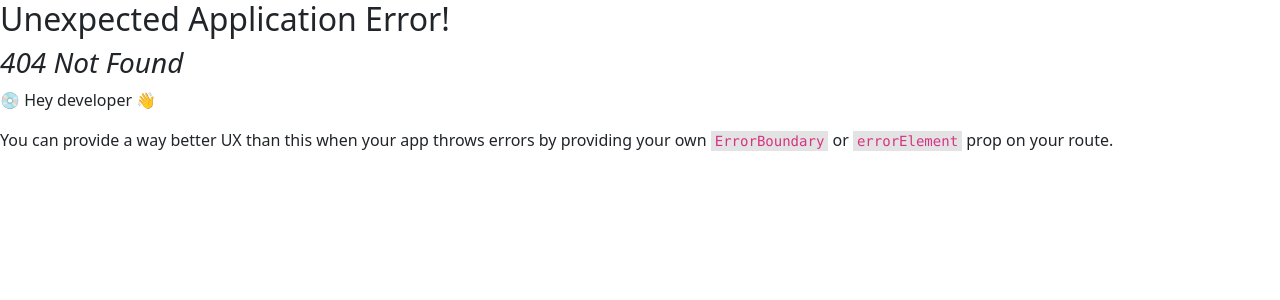
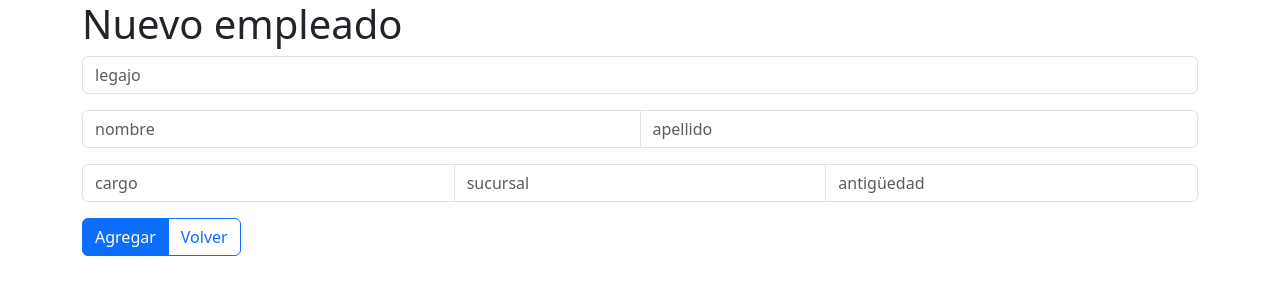
Before and after one commit to Jota98daut/ayiacademy-tp2, a React (Create React App) app in the folder ejercicio1/client/: page /empleados/nuevo in a window 1280 px wide. Before the commit this address had no page. Shown: the top 300 px of the page. Built offline with nearby package versions, Linux system fonts and the light colour scheme.

Commit message:
tp1: agregar empleado

```diff
--- a/ejercicio1/client/src/index.js
+++ b/ejercicio1/client/src/index.js
@@ -9,6 +9,7 @@ import {
   Navigate,
   RouterProvider,
 } from "react-router-dom";
+import NuevoEmpleado from "./pages/empleados/Nuevo";
 
 const root = ReactDOM.createRoot(document.getElementById("root"));
 
@@ -25,6 +26,10 @@ const router = createBrowserRouter([
     path: "/empleados",
     element: <Empleados titulo="Listado de Empleados" />,
   },
+  {
+    path: "/empleados/nuevo",
+    element: <NuevoEmpleado />,
+  },
 ]);
 
 root.render(
--- a/ejercicio1/client/src/pages/empleados/Empleados.js
+++ b/ejercicio1/client/src/pages/empleados/Empleados.js
@@ -1,6 +1,7 @@
 import axios from "axios";
 import { useEffect, useState } from "react";
-import { Alert, Container, Table } from "react-bootstrap";
+import { Alert, Button, Container, Table } from "react-bootstrap";
+import { Link } from "react-router-dom";
 
 const Empleados = ({ titulo }) => {
   const [empleados, setEmpleados] = useState([]);
@@ -15,6 +16,15 @@ const Empleados = ({ titulo }) => {
   return (
     <Container>
       <h1>{titulo}</h1>
+      <Listado empleados={empleados} />
+      <Link to="/empleados/nuevo"><Button>Nuevo</Button></Link>
+    </Container>
+  );
+};
+
+const Listado = ({ empleados }) => {
+  return (
+    <div>
       <Table striped>
         <thead className="table-primary">
           <tr>
@@ -42,7 +52,7 @@ const Empleados = ({ titulo }) => {
       {empleados.length != 0 || (
         <Alert variant="warning">No se encontraron empleados</Alert>
       )}
-    </Container>
+    </div>
   );
 };
 
--- /dev/null
+++ b/ejercicio1/client/src/pages/empleados/Nuevo.js
@@ -0,0 +1,104 @@
+import axios from "axios";
+import { useState } from "react";
+import { Alert, Button, Container, Form, InputGroup } from "react-bootstrap";
+import { useNavigate } from "react-router-dom";
+
+const NuevoEmpleado = () => {
+  const [showSuccess, setShowSuccess] = useState(false);
+  const [failureMsg, setFailureMsg] = useState("");
+
+  return (
+    <Container>
+      <h1>Nuevo empleado</h1>
+      <FormEmpleado
+        setShowSuccess={setShowSuccess}
+        setFailureMsg={setFailureMsg}
+      />
+      {showSuccess && <Alert variant="success" dismissible onClose={() => setShowSuccess(false)}>Empleado agregado</Alert>}
+      {failureMsg && <Alert variant="danger" dismissible onClose={() => setFailureMsg("")}>{failureMsg}</Alert>}
+    </Container>
+  );
+};
+
+const FormEmpleado = ({ setShowSuccess, setFailureMsg }) => {
+  const navigate = useNavigate();
+  const [formData, setFormData] = useState({
+    legajo: 0,
+    nombreEmpleado: "",
+    apellidoEmpleado: "",
+    cargo: "",
+    sucursal: "",
+    antiguedadAnios: 0,
+  });
+
+  const handleInputChange = (event) => {
+    const { name, value } = event.target;
+
+    setFormData((prevState) => ({
+      ...prevState,
+      [name]: value,
+    }));
+  };
+
+  const handleSubmit = (event) => {
+    event.preventDefault();
+
+    axios
+      .post("http://localhost:8080/empleados", formData)
+      .then(() => setShowSuccess(true))
+      .catch((error) => setFailureMsg(error.response.data));
+  };
+
+  return (
+    <Form className="d-flex flex-column gap-3" onSubmit={handleSubmit}>
+      <InputGroup>
+        <Form.Control
+          type="number"
+          placeholder="legajo"
+          name="legajo"
+          onChange={handleInputChange}
+        />
+      </InputGroup>
+      <InputGroup>
+        <Form.Control
+          type="text"
+          placeholder="nombre"
+          name="nombreEmpleado"
+          onChange={handleInputChange}
+        />
+        <Form.Control
+          type="text"
+          placeholder="apellido"
+          name="apellidoEmpleado"
+          onChange={handleInputChange}
+        />
+      </InputGroup>
+      <InputGroup>
+        <Form.Control
+          type="text"
+          placeholder="cargo"
+          name="cargo"
+          onChange={handleInputChange}
+        />
+        <Form.Control
+          type="text"
+          placeholder="sucursal"
+          name="sucursal"
+          onChange={handleInputChange}
+        />
+        <Form.Control
+          type="number"
+          placeholder="antigüedad"
+          name="antiguedadAnios"
+          onChange={handleInputChange}
+        />
+      </InputGroup>
+      <InputGroup>
+        <Button type="submit">Agregar</Button>
+        <Button variant="outline-primary" onClick={() => {navigate("/empleados")}}>Volver</Button>
+      </InputGroup>
+    </Form>
+  );
+};
+
+export default NuevoEmpleado;
```
